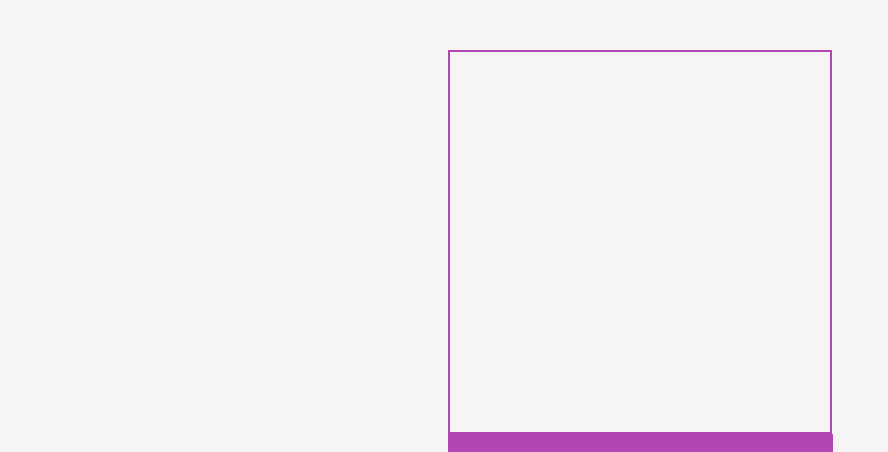
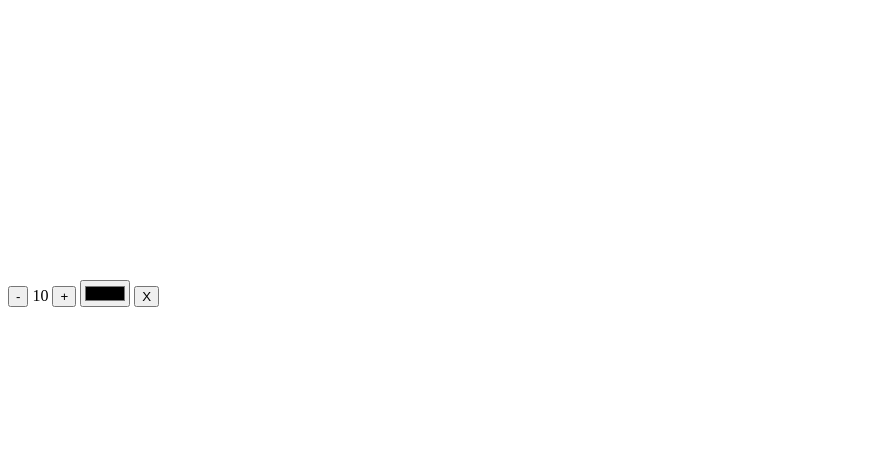
Before and after one commit to shanmd975/Drawing-App-JS-Project---Javascript-Project---eno2shexie5m, a plain HTML site: page index.html in a window 1280 px wide. Shown: the part 112-564 px from the top of the page, without its empty margins (0-888 px from the left). Drawn offline with Linux system fonts and the light colour scheme.

Commit message:
Update index.html

```diff
--- a/index.html
+++ b/index.html
@@ -1,54 +1,7 @@
 <!DOCTYPE html>
 <html lang="en">
-
 <head>
-  <style>
-    @import url('https://fonts.googleapis.com/css2?family=Roboto:wght@400;700&display=swap');
-    * {
-      box-sizing: border-box;
-    }
-    body {
-      background-color: #f5f5f5;
-      font-family: 'Roboto', sans-serif;
-      display: flex;
-      flex-direction: column;
-      align-items: center;
-      justify-content: center;
-      height: 100vh;
-      margin: 0;
-    }
-    canvas {
-      border: 2px solid #b246b4;
-    }
-    .toolbox {
-      background-color: #b246b4;
-      border: 1px solid #b246b4;
-      display: flex;
-      width: 385px;
-      padding: 1rem;
-    }
-    .toolbox>* {
-      background-color: #fff;
-      border: none;
-      display: inline-flex;
-      align-items: center;
-      justify-content: center;
-      font-size: 2rem;
-      height: 50px;
-      width: 50px;
-      margin: 0.25rem;
-      padding: 0.25rem;
-      cursor: pointer;
-    }
-    .toolbox>*:last-child {
-      margin-left: auto;
-    }
-    button, #size, input{
-      border-radius: 5px;
-    }
-  </style>
-</head>
-
+ </head>
 <body>
   <canvas id="canvas" width="380" height="380"></canvas>
   <div class="toolbox">
@@ -58,72 +11,5 @@
     <input type="color" id="color">
     <button id="clear">X</button>
   </div>
-
-  <script>
-    const canvas = document.getElementById('canvas');
-    const increaseBtn = document.getElementById('increase');
-    const decreaseBtn = document.getElementById('decrease');
-    const sizeEL = document.getElementById('size');
-    const colorEl = document.getElementById('color');
-    const clearEl = document.getElementById('clear');
-    const ctx = canvas.getContext('2d');
-    let size = 10
-    let isPressed = false
-    colorEl.value = 'black'
-    let color = colorEl.value
-    let x
-    let y
-    canvas.addEventListener('mousedown', (e) => {
-      isPressed = true
-      x = e.offsetX
-      y = e.offsetY
-    })
-    document.addEventListener('mouseup', (e) => {
-      isPressed = false
-      x = undefined
-      y = undefined
-    })
-    canvas.addEventListener('mousemove', (e) => {
-      if (isPressed) {
-        const x2 = e.offsetX
-        const y2 = e.offsetY
-        drawCircle(x2, y2)
-        drawLine(x, y, x2, y2)
-        x = x2
-        y = y2
-      }
-    })
-    function drawCircle(x, y) {
-      ctx.beginPath();
-      ctx.arc(x, y, size, 0, Math.PI * 2)
-      ctx.fillStyle = color
-      ctx.fill()
-    }
-    function drawLine(x1, y1, x2, y2) {
-      ctx.beginPath()
-      ctx.moveTo(x1, y1)
-      ctx.lineTo(x2, y2)
-      ctx.strokeStyle = color
-      ctx.lineWidth = size * 2
-      ctx.stroke()
-    }
-    function updateSizeOnScreen() {
-      sizeEL.innerText = size
-    }
-    increaseBtn.addEventListener('click', () => {
-      size += 5
-      if (size > 50) {
-        size = 50
-      }
-      updateSizeOnScreen()
-    })
-    decreaseBtn.addEventListener('click', () => {
-      size -= 5
-      if (size < 5) {
-        size = 5
-      }
-      updateSizeOnScreen()
-    })
-    colorEl.addEventListener('change', (e) => color = e.target.value)
-    clearEl.addEventListener('click', () => ctx.clearRect(0, 0, canvas.width, canvas.height))
-  </script>
+  </body>
+  </hmtl>
```
